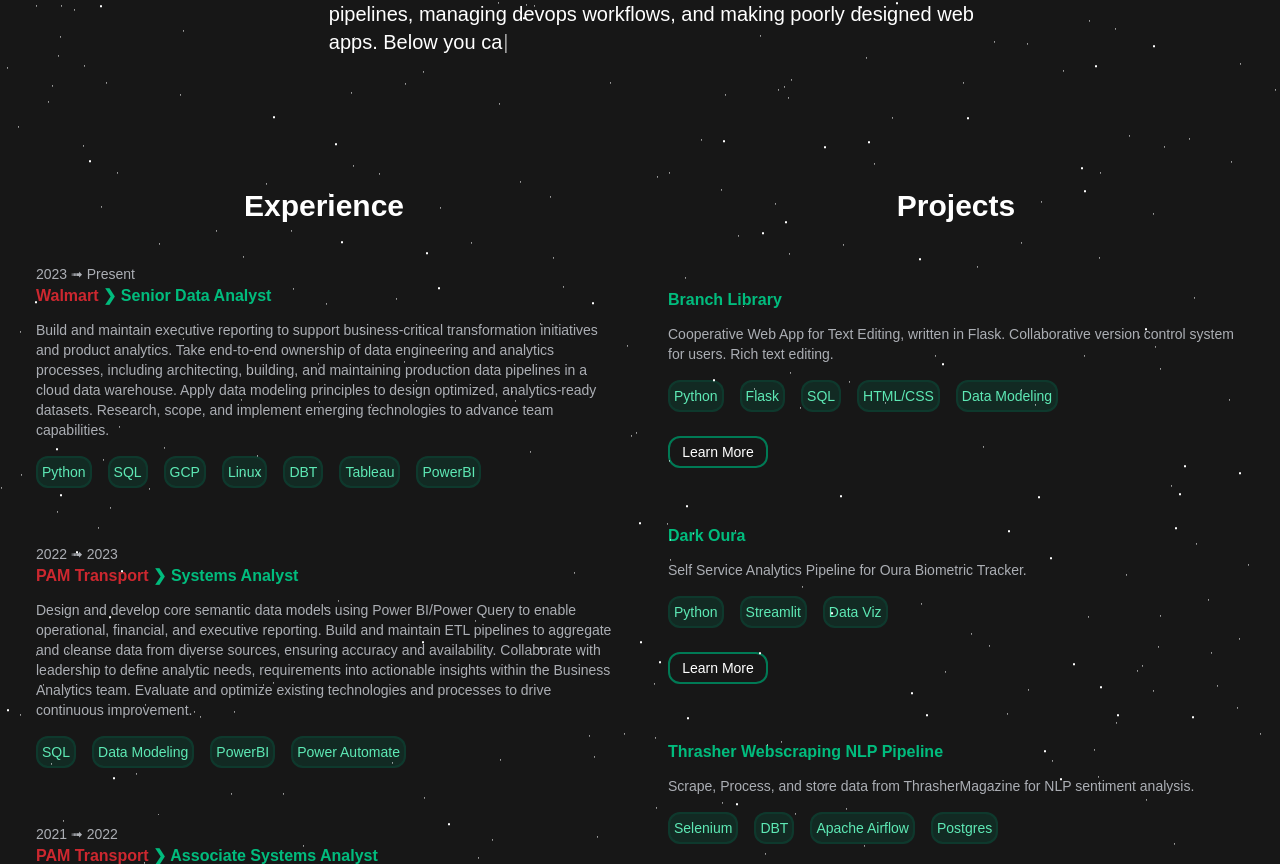
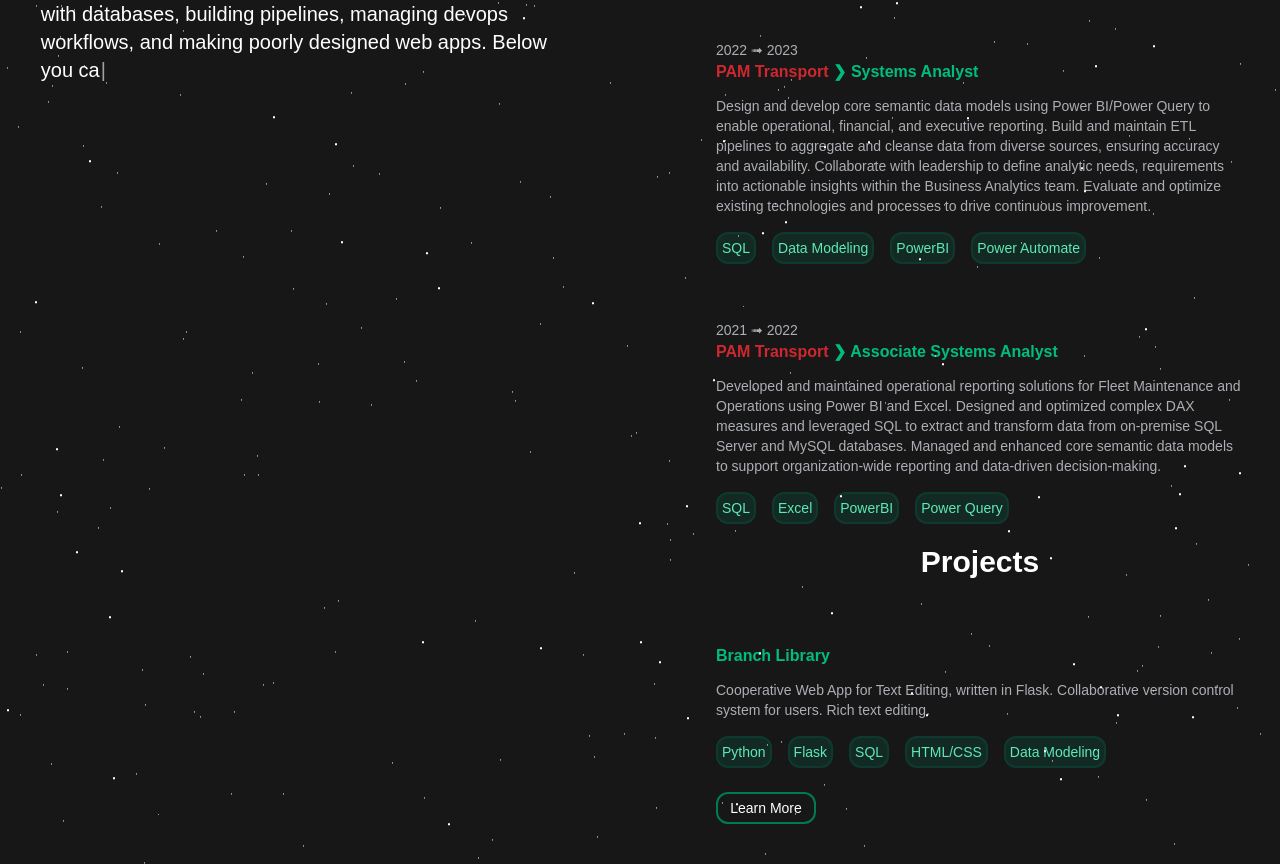
Before and after one commit to dbo-keeganpatton/personal-website-2.0, a Next.js app: page / in a window 1280 px wide. Shown: the part 476-1340 px from the top of the page. Built offline with nearby package versions, Linux system fonts and the light colour scheme.

Commit message:
Stage for new layout

```diff
--- a/app/page.tsx
+++ b/app/page.tsx
@@ -10,12 +10,15 @@
     return (
 
         <div>
-
-            <Hero />
-            <About />
-            <div className="flex flex-col lg:flex-row gap-4">
-                <div className="flex-1"> <Jobs />      </div>
-                <div className="flex-1"> <Projects />  </div>
+            <div className="flex flex-col lg:flex-row gap-28">
+                <div className="flex-1">
+                    <Hero />
+                    <About />
+                </div>
+                <div className="flex-1 lg:pt-20">
+                    <Jobs />
+                    <Projects />
+                </div>
             </div>
             <Contact />
 
--- a/components/Jobs.tsx
+++ b/components/Jobs.tsx
@@ -8,7 +8,7 @@
 
         <section className="py-16 p-5 lg:p-0 ">
 
-            <h2 className="text-3xl font-semibold text-left lg:text-center mb-5"> Experience </h2>
+            <h2 className="text-3xl font-semibold text-left mb-5"> Experience </h2>
 
             <div className="flex flex-col gap-4">
 
```
